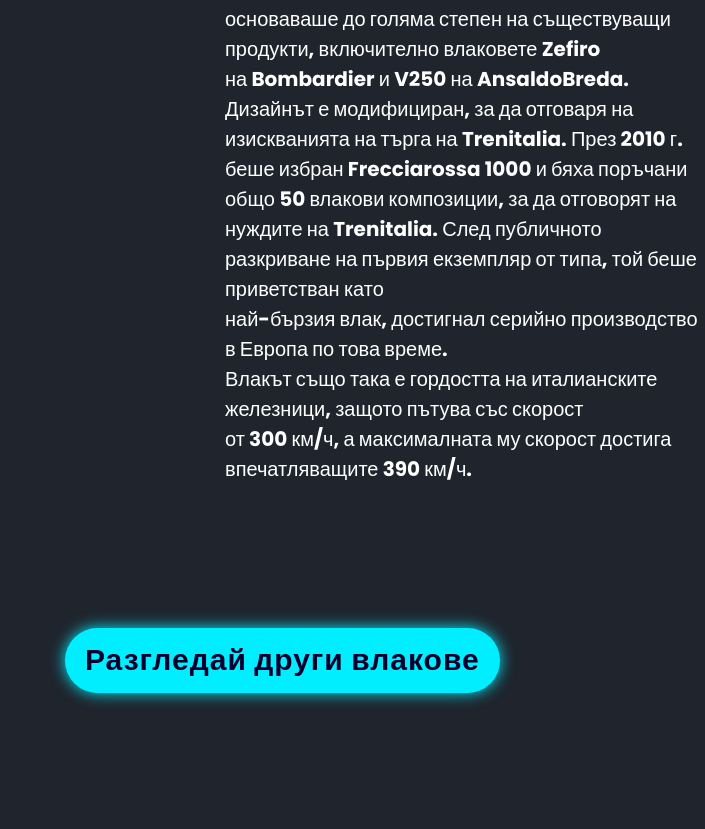
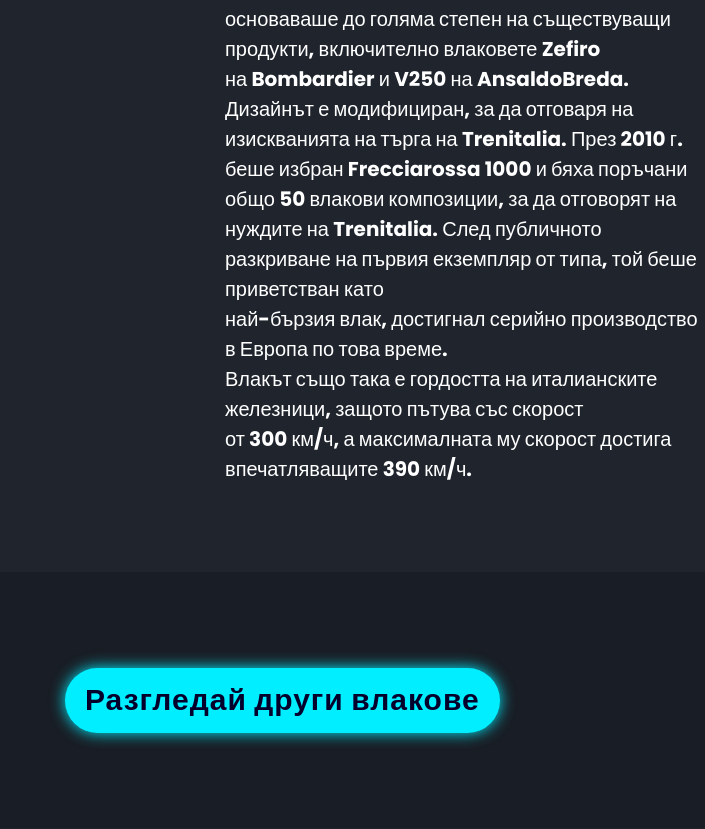
Before and after one commit to ITPG-CODEWARS/codewars-2024-first-round-GoshoG123, a plain HTML site: page train-description1-page/train-description1-page.html in a window 1280 px wide. Shown: the part 737-1566 px from the top of the page, without its empty margins (575-1280 px from the left). Before the commit the page ends 1526 px from the top, so only its background shows below. Drawn offline with Linux system fonts and the light colour scheme.

Commit message:
Changes in the three train-description pages

```diff
--- a/train-description1-page/train-description1-page.css
+++ b/train-description1-page/train-description1-page.css
@@ -85,6 +85,12 @@ body{
     font-size: 1.25rem;
 }
 
+.button {
+  height: 32vh;
+  background: #191d25;
+  margin-top: 11vh;
+}
+
 .btn {
     display: inline-block;
     padding: 10px 20px;
@@ -97,7 +103,7 @@ body{
     text-decoration: none;
     font-weight: 799;
     margin-left: 80vh;;
-    margin-top: 18vh;
+    margin-top: 12vh;
     margin-bottom: 12vh;
     cursor: pointer;
 }
--- a/train-description1-page/train-description1-page.html
+++ b/train-description1-page/train-description1-page.html
@@ -21,7 +21,10 @@
     <h1 class="heading">Frecciarossa 100</h1>
     <img class="img" src="../images/new-train1.jpg">
     <p class="desc">Frecciarossa 1000 е високоскоростен влак, управляван от италианския  държавен <br> железопътен оператор Trenitalia и частния испански високоскоростен железопътен <br> оператор Iryo. Той е разработен съвместно като съвместно предприятие между <br> италианския производител на железопътни превози Hitachi Rail Italy (първоначално <br> AnsaldoBreda) и мултинационалния конгломерат Alstom (първоначално Bombardier Transportation). Работата по проектирането и производството бяха разделени между <br> двете партньорски компании. Работата по дизайна на влака започна през 2008 г. със <br> значителна дизайнерска работа, извършена от Майк Робинсън и Бертоне. Той се <br> основаваше до голяма степен на съществуващи продукти, включително влаковете Zefiro <br> на Bombardier и V250 на AnsaldoBreda. Дизайнът е модифициран, за да отговаря на изискванията на търга на Trenitalia. През 2010 г. беше избран Frecciarossa 1000 и бяха поръчани общо 50 влакови композиции, за да отговорят на нуждите на Trenitalia. След публичното разкриване на първия екземпляр от типа, той беше приветстван като <br> най-бързия влак, достигнал серийно производство в Европа по това време. <br> Влакът също така е гордостта на италианските железници, защото пътува със скорост <br> от 300 км/ч, а максималната му скорост достига впечатляващите 390 км/ч.</p>
-    <a class="btn" href="../trains-page/trains-page.html">Разгледай други влакове</a>
+    <section class="button">
+        <a class="btn" href="../trains-page/trains-page.html">Разгледай други влакове</a>
+    </section>
+
 
 
 
--- a/train-description2-page/train-description2-page.css
+++ b/train-description2-page/train-description2-page.css
@@ -85,6 +85,12 @@ body{
     font-size: 1.25rem;
 }
 
+.button {
+  height: 32vh;
+  background: #191d25;
+  margin-top: 12vh;
+}
+
 .btn {
     display: inline-block;
     padding: 10px 20px;
@@ -97,7 +103,7 @@ body{
     text-decoration: none;
     font-weight: 799;
     margin-left: 80vh;;
-    margin-top: 18vh;
+    margin-top: 12vh;
     margin-bottom: 12vh;
     cursor: pointer;
 }
--- a/train-description3-page/train-description3-page.css
+++ b/train-description3-page/train-description3-page.css
@@ -85,6 +85,12 @@ body{
     font-size: 1.25rem;
 }
 
+.button {
+  height: 32vh;
+  background: #191d25;
+  margin-top: 12vh;
+}
+
 .btn {
     display: inline-block;
     padding: 10px 20px;
@@ -97,7 +103,7 @@ body{
     text-decoration: none;
     font-weight: 799;
     margin-left: 80vh;;
-    margin-top: 18vh;
+    margin-top: 12vh;
     margin-bottom: 12vh;
     cursor: pointer;
 }
```
Also changed, not shown: train-description2-page/train-description2-page.html (+3 -1 lines), train-description3-page/train-description3-page.html (+3 -1 lines).
